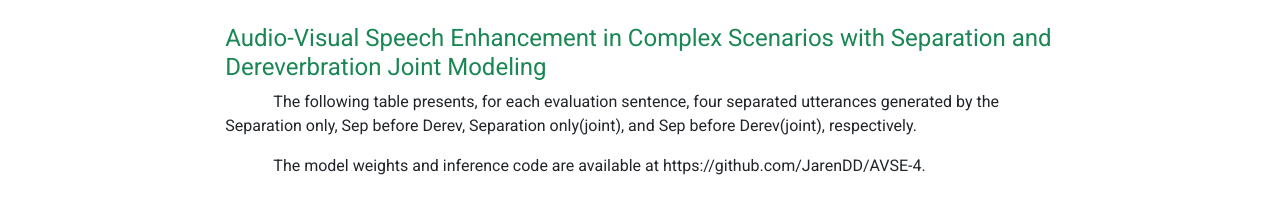
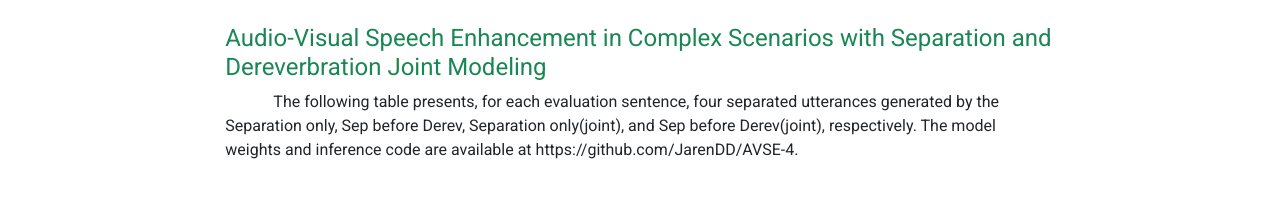
Before and after one commit to JarenDD/JarenDD.github.io, a plain HTML site: page index.html in a window 1280 px wide. Shown: the top 199 px of the page. Drawn offline with nearby package versions, Linux system fonts and the light colour scheme; some packages are replaced by stand-ins of ours.

Commit message:
Update index.html

```diff
--- a/index.html
+++ b/index.html
@@ -44,11 +44,7 @@
       <p class='lead'></p> -->
 
       <p>
-        The following table presents, for each evaluation sentence, four separated utterances generated by the Separation only, Sep before Derev, Separation only(joint), and Sep before Derev(joint), respectively.
-      </p>
-
-      <p>
-        The model weights and inference code are available at https://github.com/JarenDD/AVSE-4.
+        The following table presents, for each evaluation sentence, four separated utterances generated by the Separation only, Sep before Derev, Separation only(joint), and Sep before Derev(joint), respectively. The model weights and inference code are available at https://github.com/JarenDD/AVSE-4.
       </p>
 
       <br/>
```
